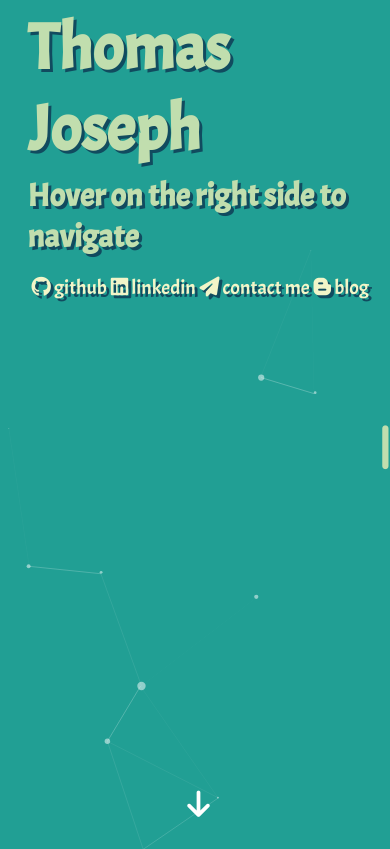
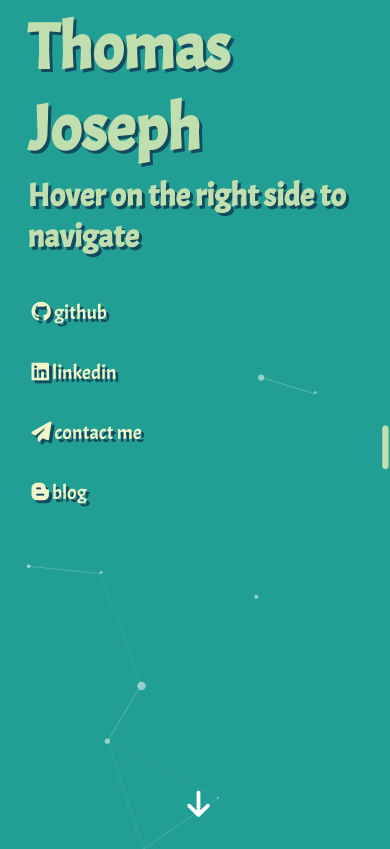
Before and after one commit to TRJoseph/MyWebsite, a website: page index.html in a window 390 px wide. Shown: the top 849 px of the page. Drawn offline with nearby package versions, Linux system fonts and the light colour scheme.

Commit message:
more fixes for mobile formatting

```diff
--- a/Styles/styles.css
+++ b/Styles/styles.css
@@ -244,6 +244,12 @@ section {
     }
 
     #socials {
-        margin-top: 50px;
+        margin-top: 75px;
+        display: block;
+    }
+
+    #socials li {
+        width: 200px;
+        height: 60px;
     }
   }
--- a/index.html
+++ b/index.html
@@ -35,7 +35,7 @@
             </li>
             <li id="contact">
               <a href="mailto:trjoseph2002@gmail.com">
-                <i class="fa-solid fa-paper-plane"></i> contact me
+                <i class="fa-solid fa-paper-plane"></i> <text>contact me</text>
               </a>
           </li>
           <li id="blog">
```
